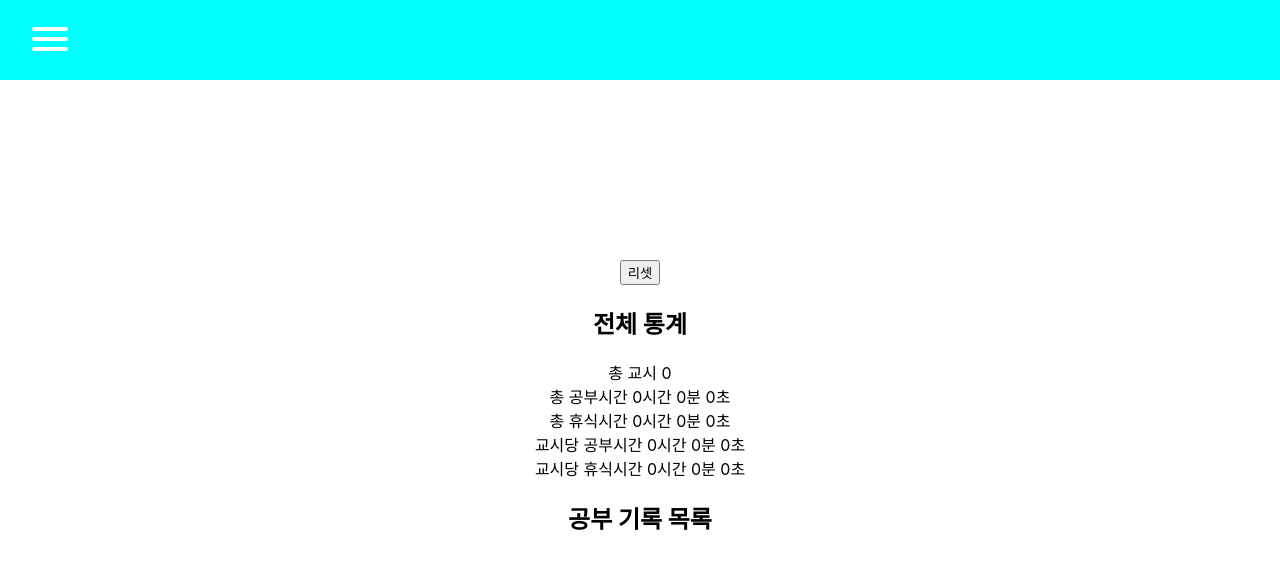
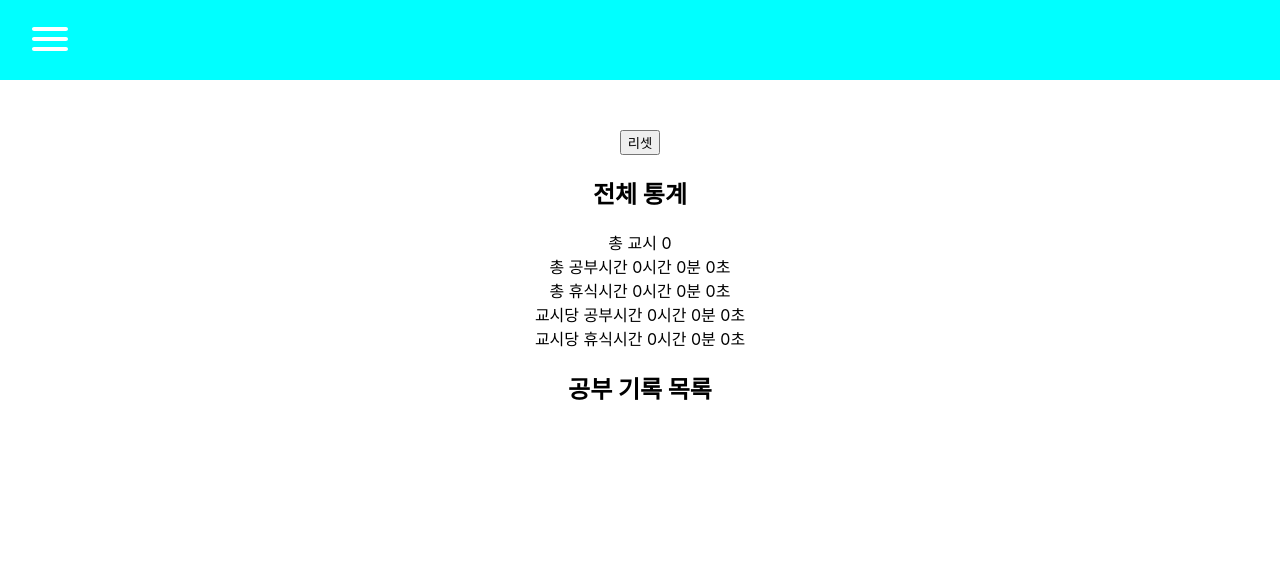
Before and after one commit to Kang-Jh/studytimestopwatch, a React (Create React App) app: page /myRecords in a window 1280 px wide. Shown: the top 568 px of the page. Built offline with nearby package versions, Linux system fonts and the light colour scheme.

Commit message:
replace main with div

```diff
--- a/src/pages/myRecords.tsx
+++ b/src/pages/myRecords.tsx
@@ -60,7 +60,7 @@ export default function (props: any): ReactElement {
   }, []);
 
   return (
-    <main className="MyRecords">
+    <div className="MyRecords">
       <div>
         <button
           onClick={() => {
@@ -107,6 +107,6 @@ export default function (props: any): ReactElement {
           ))}
         </ol>
       </div>
-    </main>
+    </div>
   );
 }
```
